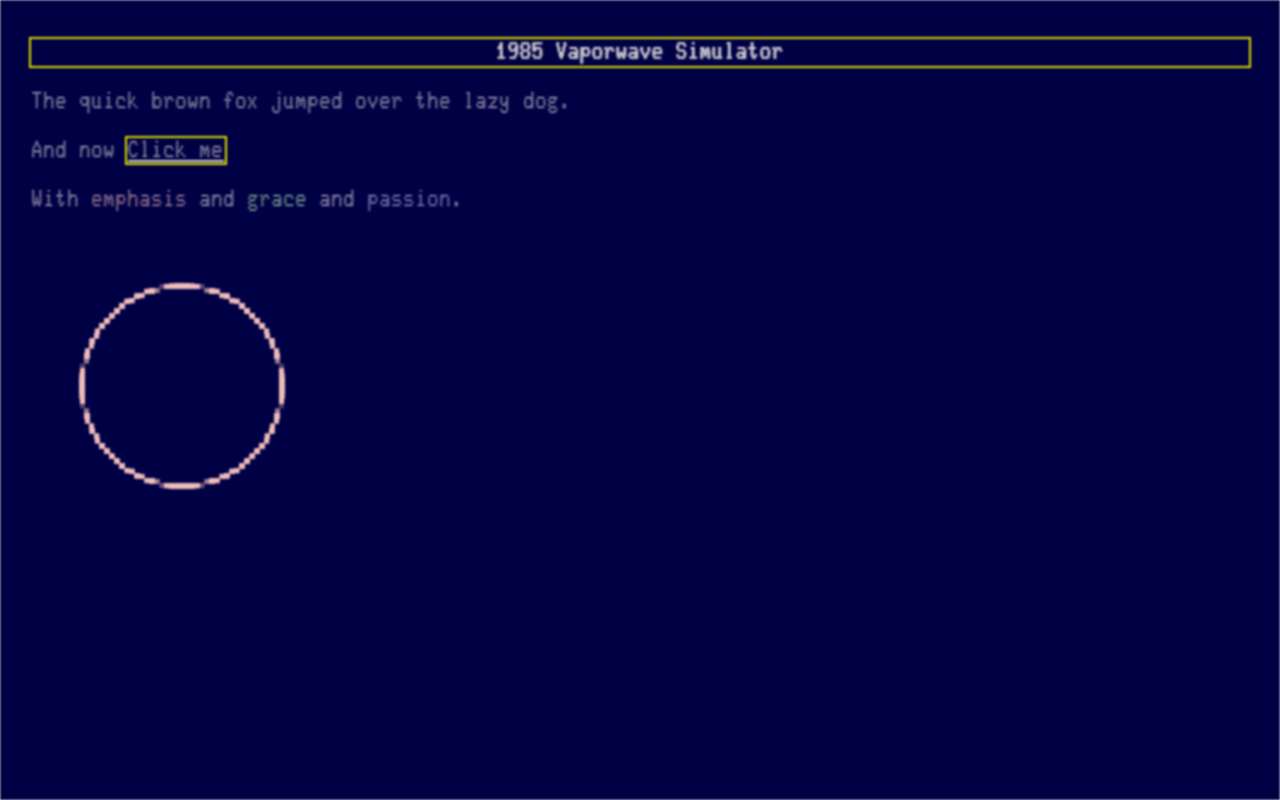
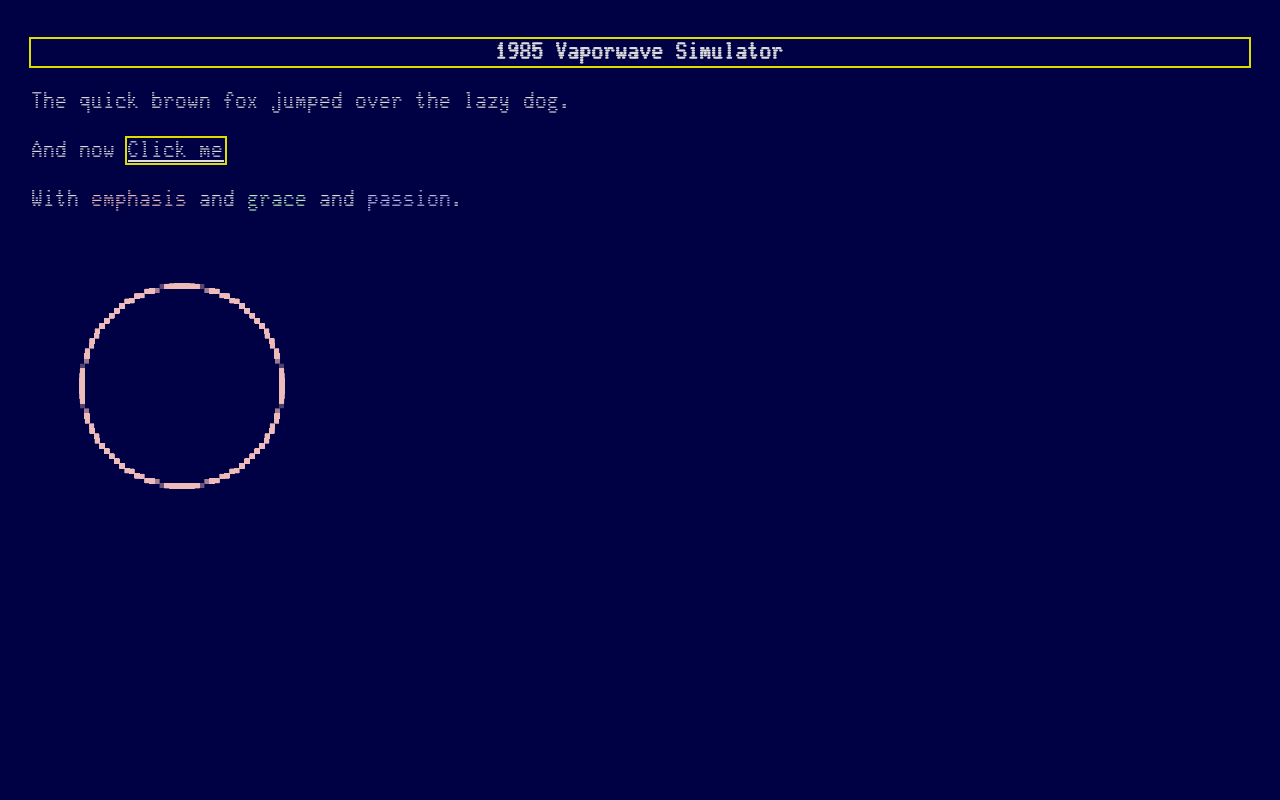
Before and after one commit to aredridel/naplps-look, a website: page index.html in a window 1280 px wide. Drawn offline with Linux system fonts and the light colour scheme.

Commit message:
Less blur

```diff
--- a/vaporwave.css
+++ b/vaporwave.css
@@ -13,7 +13,7 @@
     padding: 0;
     background-color: var(--color-navy);
     color: var(--color-white);
-    filter: blur(1px);
+    filter: blur(0.4px);
     font-size: 24px;
     font-family: "Glass TTY VT320";
 
```
